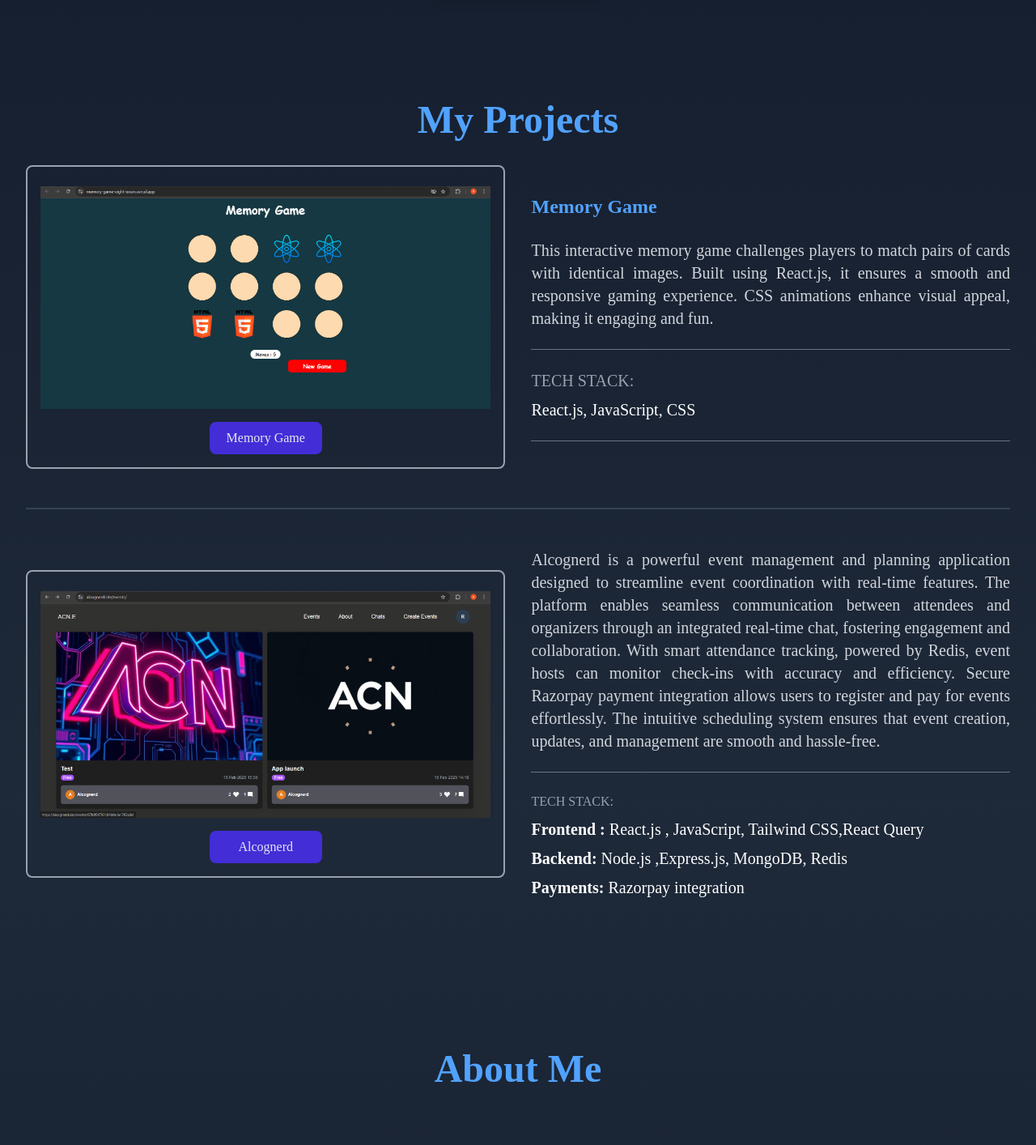
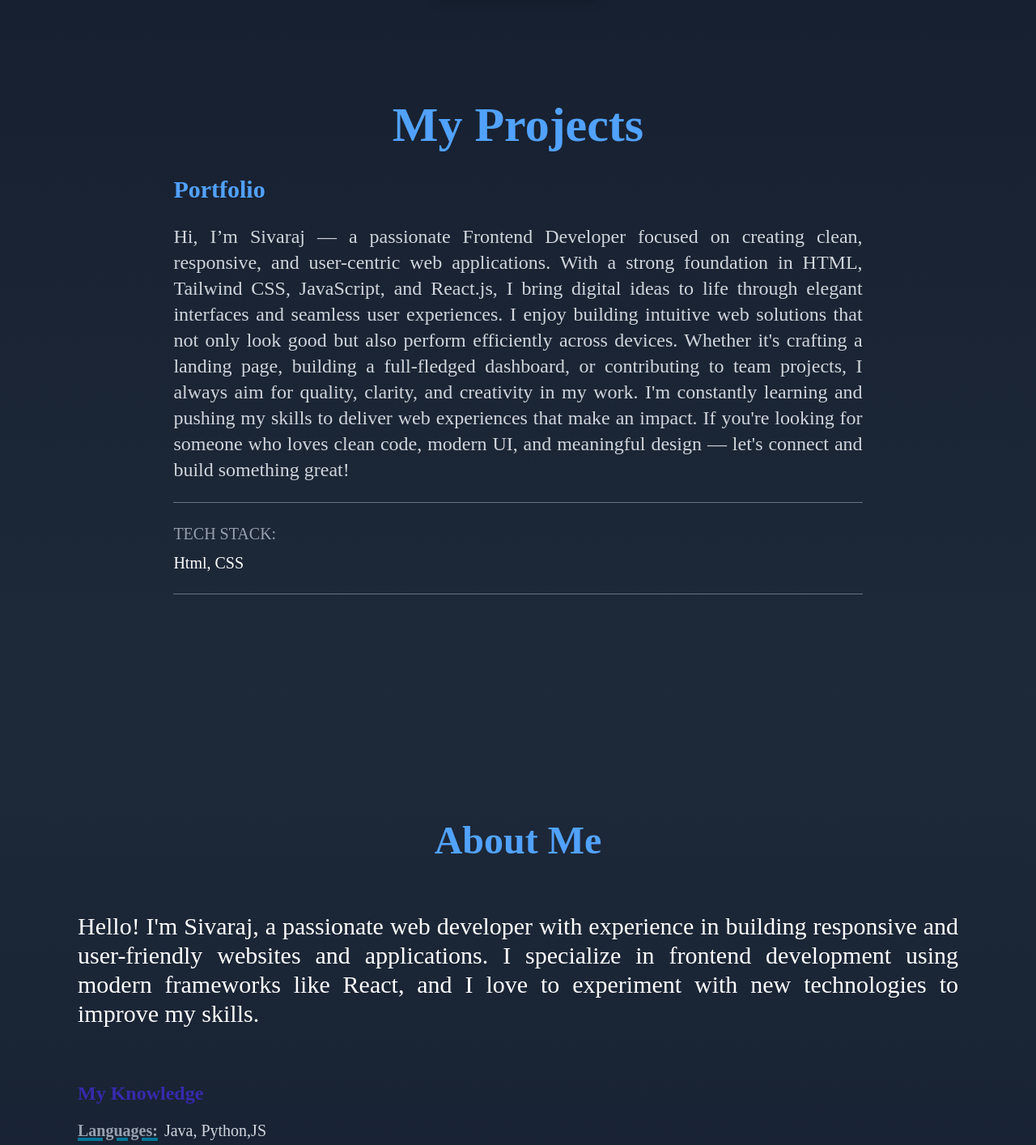
Before and after one commit to Ravi1470/Portfolio, a React (Vite) app: page / in a window 1280 px wide. Shown: the part 780-2194 px from the top of the page at 81% size. Built offline with nearby package versions, Linux system fonts and the light colour scheme; a web font is replaced by a local one.

Commit message:
code updated

```diff
--- a/index.html
+++ b/index.html
@@ -6,11 +6,15 @@
     <style>
       @import url("https://fonts.googleapis.com/css2?family=Mochiy+Pop+One&display=swap");
     </style>
-    <meta name="viewport" content="width=device-width, initial-scale=1.0" />
-    <title>RAVIKUMAR</title>
+    <meta
+      name="viewport"
+      content="width=device-width, initial-scale=1.0" />
+    <title>Sivaraj</title>
   </head>
   <body>
     <div id="root"></div>
-    <script type="module" src="/src/main.jsx"></script>
+    <script
+      type="module"
+      src="/src/main.jsx"></script>
   </body>
 </html>
--- a/src/Components/About.jsx
+++ b/src/Components/About.jsx
@@ -10,7 +10,7 @@
           About Me
         </h2>
         <p className="text-xl md:text-3xl text-justify mb-8">
-          Hello! I'm Ravikumar, a passionate web developer with experience in
+          Hello! I'm Sivaraj, a passionate web developer with experience in
           building responsive and user-friendly websites and applications. I
           specialize in frontend development using modern frameworks like React,
           and I love to experiment with new technologies to improve my skills.
@@ -24,17 +24,13 @@
               <strong className="text-gray-400 underline decoration-cyan-700 decoration-4 ">
                 Languages:
               </strong>
-              <span className="text-gray-300">
-                Java, Python, JavaScript, TypeScript
-              </span>
+              <span className="text-gray-300">Java, Python,JS</span>
             </div>
             <div className="flex  gap-2 ">
               <strong className="text-gray-400 underline  decoration-cyan-700 decoration-4 ">
                 Frontend:
               </strong>
-              <span className="text-gray-300">
-                React JS, React Query, Tailwind CSS
-              </span>
+              <span className="text-gray-300">Html, Tailwind CSS</span>
             </div>
             <div className="flex  gap-2 ">
               <strong className="text-gray-400 underline  decoration-cyan-700 decoration-4">
--- a/src/Components/Footer.jsx
+++ b/src/Components/Footer.jsx
@@ -1,7 +1,7 @@
 const Footer = () => {
   return (
     <footer className="w-full bg-gray-900 text-white text-center py-4">
-      <p>© {new Date().getFullYear()} Ravikumar. All rights reserved.</p>
+      <p>© {new Date().getFullYear()} Sivaraj. All rights reserved.</p>
     </footer>
   );
 };
--- a/src/Components/Home.jsx
+++ b/src/Components/Home.jsx
@@ -1,6 +1,7 @@
 import React from "react";
 import { Link } from "react-scroll";
-import myresume from "../assets/myresume.pdf";
+import myresume from "../assets/Sivaraj_resume.pdf";
+
 const Home = () => {
   return (
     <div
@@ -9,7 +10,7 @@
       <div className=" h-3/4 px-6 md:w-full flex flex-col gap-16 items-center">
         <div className="text-center flex gap-2 flex-col">
           <h1 className="text-3xl md:text-5xl font-extrabold text-white">
-            Hi, I'm <span className="">Ravikumar</span>,
+            Hi, I'm <span className="">Sivaraj</span>,
           </h1>
           <h2 className="text-xl md:text-4xl font-semibold text-blue-400">
             a Frontend Developer
@@ -21,7 +22,7 @@
         </p>
         <a
           href={myresume}
-          download="Ravikumar.pdf"
+          download="sivaRaj.pdf"
           className="w-5/6 md:w-1/4 py-3 px-2 mt-4 bg-blue-600 hover:bg-blue-700 transition-all duration-300 text-white font-semibold rounded-lg text-center shadow-lg">
           Download Resume
         </a>
--- a/src/Components/Navbar.jsx
+++ b/src/Components/Navbar.jsx
@@ -8,7 +8,7 @@
   return (
     <div className="relative">
       <div className="flex justify-between items-center p-2 md:p-4 bg-gray-800 fixed top-0 right-0 w-full z-50 shadow-md">
-        <h5 className="text-xl text-white font-semibold pl-2">RAVIKUMAR</h5>
+        <h5 className="text-xl text-white font-semibold pl-2">SIVARAJ</h5>
         <button
           onClick={() => setOpen(true)}
           className="md:hidden text-white text-2xl p-2 cursor-pointer">
--- a/src/Components/Project.jsx
+++ b/src/Components/Project.jsx
@@ -3,93 +3,40 @@
 
 const Project = () => {
   return (
-    <div id="project" className="min-h-screen w-full pt-24 ">
-      <span className="text-blue-400 text-3xl md:text-5xl font-bold block text-center mb-8">
+    <div
+      id="project"
+      className="min-h-screen w-full pt-24 ">
+      <span className="text-blue-400 text-3xl md:text-6xl font-bold block text-center mb-8">
         My Projects
       </span>
 
-      <div className="h-full w-full flex flex-col gap-12 px-6">
+      <div className="h-full w-full flex flex-col gap-12 px-6 justify-center items-center">
         {/* Project 1 */}
-        <div className="flex flex-col md:flex-row items-center gap-8">
-          <div className="md:w-1/2 border-2 border-gray-400 items-center p-4 flex flex-col gap-2 rounded-lg hover:shadow-lg transition-shadow">
-            <img
-              src={project1}
-              alt="Memory Game"
-              className="rounded-md py-2  "
-            />
-            <a
-              href="https://memory-game-eight-eosin.vercel.app/"
-              className="p-2 bg-indigo-700 w-fit lg:w-1/4 text-center rounded-lg"
-              target="_blank">
-              Memory Game
-            </a>
-          </div>
-          <div className="md:w-1/2 text-gray-300 flex flex-col gap-6">
-            <h1 className="text-2xl text-blue-400 font-semibold">
-              Memory Game
-            </h1>
-            <p className="text-xl text-justify">
-              This interactive memory game challenges players to match pairs of
-              cards with identical images. Built using React.js, it ensures a
-              smooth and responsive gaming experience. CSS animations enhance
-              visual appeal, making it engaging and fun.
+        <div className=" w-[90%] md:w-[80%] lg:w-[70%] flex flex-col md:flex-row items-center gap-8">
+          <div className="text-gray-300 flex flex-col gap-6">
+            <h1 className="text-3xl text-blue-400 font-semibold">Portfolio</h1>
+            <p className="text-lg lg:text-2xl text-justify">
+              Hi, I’m Sivaraj — a passionate Frontend Developer focused on
+              creating clean, responsive, and user-centric web applications.
+              With a strong foundation in HTML, Tailwind CSS, JavaScript, and
+              React.js, I bring digital ideas to life through elegant interfaces
+              and seamless user experiences. I enjoy building intuitive web
+              solutions that not only look good but also perform efficiently
+              across devices. Whether it's crafting a landing page, building a
+              full-fledged dashboard, or contributing to team projects, I always
+              aim for quality, clarity, and creativity in my work. I'm
+              constantly learning and pushing my skills to deliver web
+              experiences that make an impact. If you're looking for someone who
+              loves clean code, modern UI, and meaningful design — let's connect
+              and build something great!
             </p>
 
             <hr className="border-gray-500" />
             <div className="flex flex-col gap-2 items-center text-xl ">
               <span className="text-gray-400 self-start">TECH STACK:</span>
-              <span className="text-white self-start">
-                React.js, JavaScript, CSS
-              </span>
+              <span className="text-white self-start">Html, CSS</span>
             </div>
             <hr className="border-gray-500" />
-          </div>
-        </div>
-
-        {/* Divider */}
-        <div className="w-full h-[2px] bg-gray-700"></div>
-
-        {/* Project 2 */}
-        <div className="flex flex-col md:flex-row items-center gap-8">
-          <div className="md:w-1/2 border-2 border-gray-400 items-center p-4 flex flex-col gap-2 rounded-lg hover:shadow-lg transition-shadow">
-            <img src={project2} alt="Alcognerd" className="rounded-md py-2" />
-            <a
-              href="https://alcognerd.site/"
-              className="p-2 bg-indigo-700 w-fit lg:w-1/4 text-center rounded-lg"
-              target="_blank">
-              Alcognerd
-            </a>
-          </div>
-          <div className="md:w-1/2 text-gray-300 flex flex-col gap-6">
-            <p className="text-xl text-justify">
-              Alcognerd is a powerful event management and planning application
-              designed to streamline event coordination with real-time features.
-              The platform enables seamless communication between attendees and
-              organizers through an integrated real-time chat, fostering
-              engagement and collaboration. With smart attendance tracking,
-              powered by Redis, event hosts can monitor check-ins with accuracy
-              and efficiency. Secure Razorpay payment integration allows users
-              to register and pay for events effortlessly. The intuitive
-              scheduling system ensures that event creation, updates, and
-              management are smooth and hassle-free.
-            </p>
-            <hr className="border-gray-500" />
-            <div className="flex flex-col gap-2 items-center">
-              <span className="text-gray-400 self-start">TECH STACK:</span>
-              <span className="text-white flex text-xl flex-col gap-2 self-start">
-                <span>
-                  <strong>Frontend :</strong> React.js , JavaScript, Tailwind
-                  CSS,React Query
-                </span>
-                <span>
-                  <strong>Backend:</strong> Node.js ,Express.js, MongoDB, Redis
-                </span>
-                <span>
-                  <strong> Payments: </strong> Razorpay integration
-                </span>
-
-              </span>
-            </div>
           </div>
         </div>
       </div>
```
Also changed, not shown: src/Components/Contact.jsx (+18 -28 lines), src/assets/logo/emailIcon.png (added), 1 other file (tests, documents, lock files or other folders).
